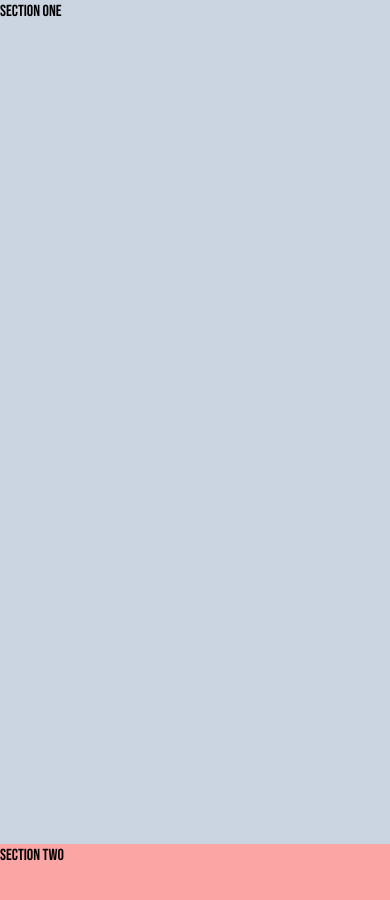
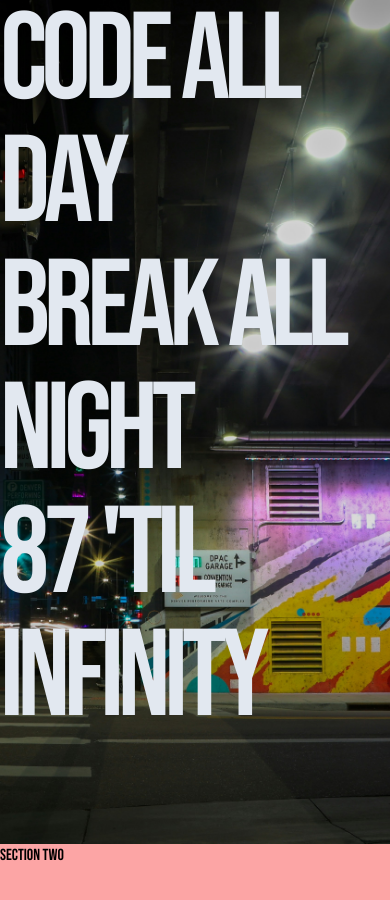
Before and after one commit to AndyNhi/portfolio, a Next.js app: page / in a window 390 px wide. Shown: the top 900 px of the page. Built offline with nearby package versions, Linux system fonts and the light colour scheme.

Commit message:
add image and font responsiveness

```diff
--- a/next.config.mjs
+++ b/next.config.mjs
@@ -3,6 +3,9 @@
   output: "export",
   basePath: `${process.env.BASE_PATH}`,
   reactStrictMode: true,
+  images: {
+    unoptimized: true,
+  },
 };
 
 export default nextConfig;
--- a/src/app/page.tsx
+++ b/src/app/page.tsx
@@ -1,8 +1,29 @@
+import Image from "next/image";
+import denver from "../../public/denver.jpg";
+
 export default function Home() {
   return (
     <main>
       <section className="h-screen bg-slate-300">
-        <h1 className="font-primary">section one</h1>
+        <Image
+          className="z-0"
+          src={denver}
+          alt="insert credit"
+          layout="fill"
+          objectFit="cover"
+          objectPosition="center"
+        />
+        <div className="z-10 relative flex flex-col">
+          <div className="shrink font-primary text-[calc(10vw+10vh)] leading-none tracking-tighter text-slate-200">
+            code all day
+          </div>
+          <div className="shrink font-primary text-[calc(10vw+10vh)] leading-none tracking-tighter text-slate-200">
+            break all night
+          </div>
+          <div className="shrink font-primary text-[calc(10vw+10vh)] leading-none tracking-tighter text-slate-200">
+            87 'til infinity
+          </div>
+        </div>
       </section>
       <section className="h-screen bg-red-300">
         <h1 className="font-primary">section two</h1>
```
Also changed, not shown: public/denver.jpg (added).
